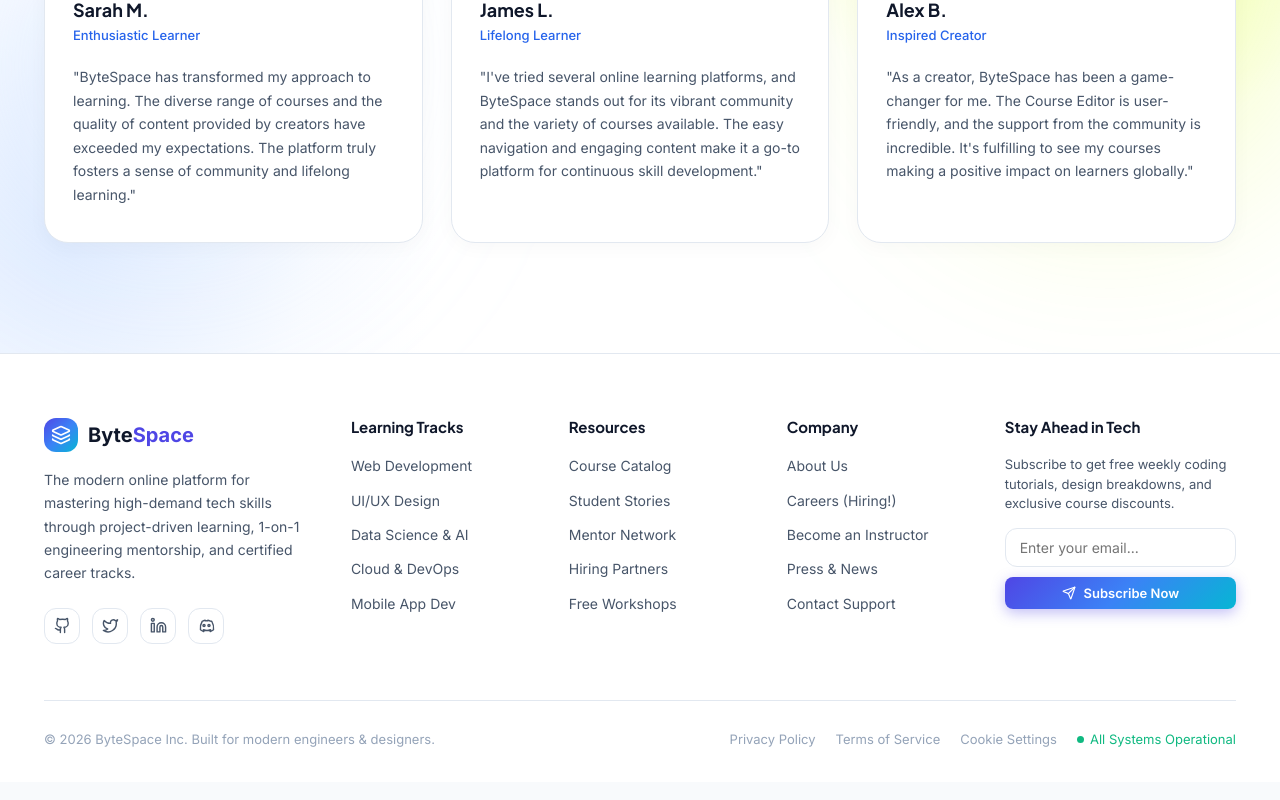
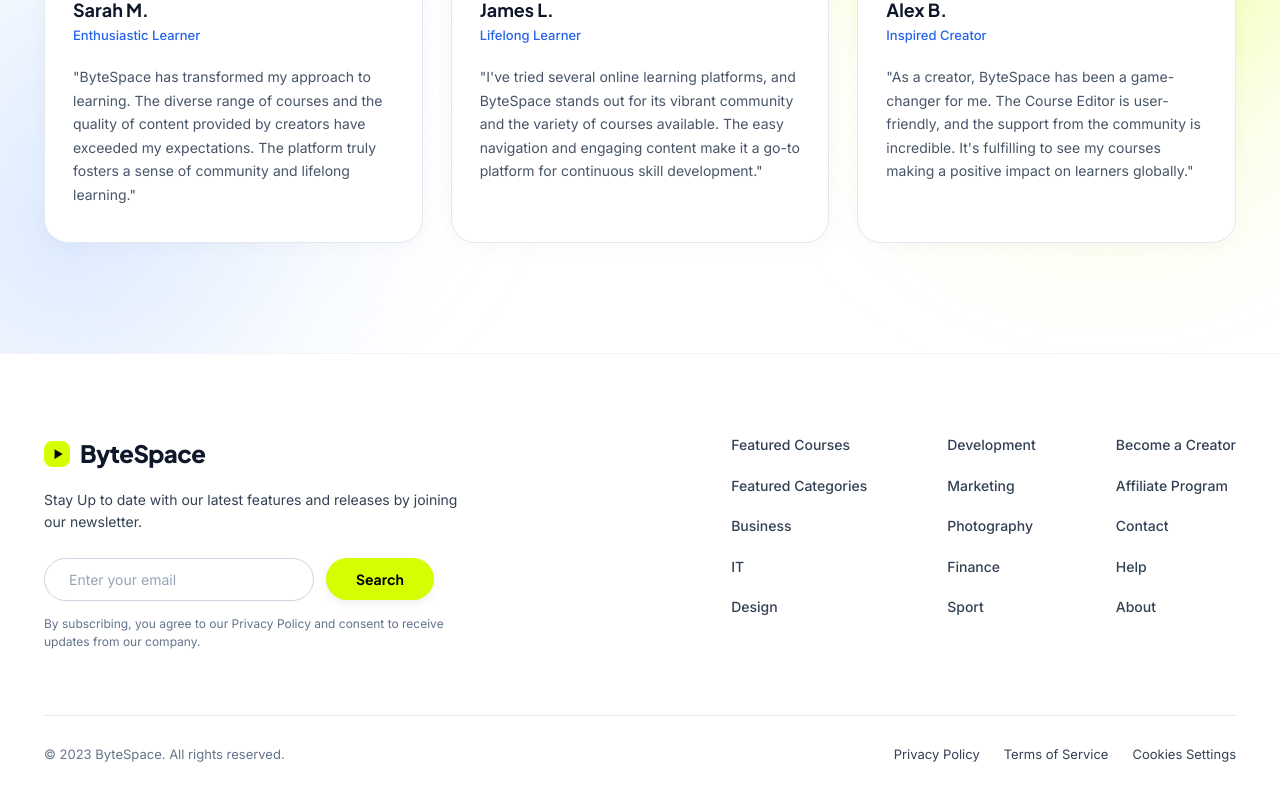
Before and after one commit to arifarman22/DoinTechTask-ArifArman, a React (Vite) app: page / in a window 1280 px wide. Shown: the part 5187-5987 px from the top of the page. Built offline with nearby package versions, Linux system fonts and the light colour scheme.

Commit message:
feat: implement pixel-perfect Figma footer matching screenshot

```diff
--- a/src/components/common/Footer.jsx
+++ b/src/components/common/Footer.jsx
@@ -1,17 +1,18 @@
 import { useState } from 'react';
 import { useApp } from '../../context/AppContext';
-import {
-  Layers,
-  Send,
-  CheckCircle2
-} from 'lucide-react';
-import { GithubIcon, TwitterIcon, LinkedinIcon, DiscordIcon } from './BrandIcons';
 import '../../styles/footer.css';
+
+// Neon Lime ByteSpace Emblem matching Figma
+const ByteSpaceFooterEmblem = () => (
+  <svg width="26" height="26" viewBox="0 0 32 32" fill="none">
+    <rect width="32" height="32" rx="10" fill="#D4FF00" />
+    <path d="M13 10L23 16L13 22V10Z" fill="#000000" />
+  </svg>
+);
 
 export const Footer = () => {
   const { navigateTo, setSelectedCategory, showToast } = useApp();
   const [email, setEmail] = useState('');
-  const [subscribed, setSubscribed] = useState(false);
 
   const handleSubscribe = (e) => {
     e.preventDefault();
@@ -19,190 +20,136 @@ export const Footer = () => {
       showToast('Please enter a valid email address.', 'error');
       return;
     }
-    setSubscribed(true);
-    showToast('Subscribed to ByteSpace newsletter! Check your inbox soon.', 'success');
+    showToast('Thank you for subscribing to ByteSpace updates!', 'success');
     setEmail('');
   };
 
-  const handleCategoryNav = (catId) => {
-    setSelectedCategory(catId);
-    navigateTo('courses');
+  const handleLinkClick = (action) => {
+    if (typeof action === 'string') {
+      if (action.startsWith('cat:')) {
+        setSelectedCategory(action.replace('cat:', ''));
+        navigateTo('courses');
+      } else {
+        navigateTo(action);
+      }
+    }
   };
 
   return (
-    <footer className="footer">
-      <div className="container">
-        <div className="footer-grid">
-          {/* Brand Info */}
-          <div className="footer-brand">
-            <div className="footer-logo" onClick={() => navigateTo('home')} style={{ cursor: 'pointer' }}>
-              <div
-                style={{
-                  width: '34px',
-                  height: '34px',
-                  background: 'var(--gradient-brand)',
-                  borderRadius: 'var(--radius-md)',
-                  display: 'flex',
-                  alignItems: 'center',
-                  justifyContent: 'center',
-                  color: '#ffffff'
-                }}
-              >
-                <Layers size={20} />
-              </div>
-              <span style={{ fontSize: '20px', fontWeight: 800, color: 'var(--text-primary)' }}>
-                Byte<span style={{ color: 'var(--primary)' }}>Space</span>
-              </span>
+    <footer className="figma-footer">
+      <div className="figma-footer-container">
+        {/* Top: Left Brand/Newsletter + Right 3 Nav Columns */}
+        <div className="figma-footer-top">
+          {/* Left Column: Brand & Newsletter */}
+          <div className="figma-footer-left">
+            <div className="figma-footer-logo" onClick={() => navigateTo('home')}>
+              <ByteSpaceFooterEmblem />
+              <span className="figma-footer-brand-name">ByteSpace</span>
             </div>
 
-            <p className="footer-desc">
-              The modern online platform for mastering high-demand tech skills through project-driven
-              learning, 1-on-1 engineering mentorship, and certified career tracks.
+            <p className="figma-footer-tagline">
+              Stay Up to date with our latest features and releases by joining our newsletter.
             </p>
 
-            <div className="footer-socials">
-              <a
-                href="https://github.com"
-                target="_blank"
-                rel="noreferrer"
-                className="social-icon-btn"
-                aria-label="GitHub"
-              >
-                <GithubIcon size={17} />
-              </a>
-              <a
-                href="https://twitter.com"
-                target="_blank"
-                rel="noreferrer"
-                className="social-icon-btn"
-                aria-label="Twitter / X"
-              >
-                <TwitterIcon size={17} />
-              </a>
-              <a
-                href="https://linkedin.com"
-                target="_blank"
-                rel="noreferrer"
-                className="social-icon-btn"
-                aria-label="LinkedIn"
-              >
-                <LinkedinIcon size={17} />
-              </a>
-              <a
-                href="https://discord.com"
-                target="_blank"
-                rel="noreferrer"
-                className="social-icon-btn"
-                aria-label="Discord"
-              >
-                <DiscordIcon size={17} />
-              </a>
-            </div>
-          </div>
-
-          {/* Learning Tracks */}
-          <div>
-            <h4 className="footer-col-title">Learning Tracks</h4>
-            <ul className="footer-links-list">
-              <li className="footer-link-item" onClick={() => handleCategoryNav('web-dev')}>
-                Web Development
-              </li>
-              <li className="footer-link-item" onClick={() => handleCategoryNav('ui-ux')}>
-                UI/UX Design
-              </li>
-              <li className="footer-link-item" onClick={() => handleCategoryNav('ai-data')}>
-                Data Science & AI
-              </li>
-              <li className="footer-link-item" onClick={() => handleCategoryNav('cloud-devops')}>
-                Cloud & DevOps
-              </li>
-              <li className="footer-link-item" onClick={() => handleCategoryNav('mobile-dev')}>
-                Mobile App Dev
-              </li>
-            </ul>
-          </div>
-
-          {/* Resources */}
-          <div>
-            <h4 className="footer-col-title">Resources</h4>
-            <ul className="footer-links-list">
-              <li className="footer-link-item" onClick={() => navigateTo('courses')}>
-                Course Catalog
-              </li>
-              <li className="footer-link-item" onClick={() => navigateTo('home')}>
-                Student Stories
-              </li>
-              <li className="footer-link-item" onClick={() => navigateTo('home')}>
-                Mentor Network
-              </li>
-              <li className="footer-link-item" onClick={() => navigateTo('home')}>
-                Hiring Partners
-              </li>
-              <li className="footer-link-item" onClick={() => navigateTo('home')}>
-                Free Workshops
-              </li>
-            </ul>
-          </div>
-
-          {/* Company */}
-          <div>
-            <h4 className="footer-col-title">Company</h4>
-            <ul className="footer-links-list">
-              <li className="footer-link-item" onClick={() => navigateTo('home')}>
-                About Us
-              </li>
-              <li className="footer-link-item" onClick={() => navigateTo('home')}>
-                Careers (Hiring!)
-              </li>
-              <li className="footer-link-item" onClick={() => navigateTo('signup')}>
-                Become an Instructor
-              </li>
-              <li className="footer-link-item" onClick={() => navigateTo('home')}>
-                Press & News
-              </li>
-              <li className="footer-link-item" onClick={() => navigateTo('home')}>
-                Contact Support
-              </li>
-            </ul>
-          </div>
-
-          {/* Newsletter Form */}
-          <div>
-            <h4 className="footer-col-title">Stay Ahead in Tech</h4>
-            <p style={{ fontSize: '13px', color: 'var(--text-secondary)', marginBottom: '14px', lineHeight: 1.5 }}>
-              Subscribe to get free weekly coding tutorials, design breakdowns, and exclusive course discounts.
-            </p>
-
-            <form onSubmit={handleSubscribe} className="footer-newsletter-form">
+            <form onSubmit={handleSubscribe} className="figma-footer-form">
               <input
                 type="email"
-                className="newsletter-input"
-                placeholder="Enter your email..."
+                placeholder="Enter your email"
+                className="figma-footer-input"
                 value={email}
                 onChange={(e) => setEmail(e.target.value)}
                 required
               />
-              <button type="submit" className="btn btn-primary btn-sm" style={{ width: '100%' }}>
-                <Send size={14} />
-                Subscribe Now
+              <button type="submit" className="figma-footer-btn">
+                Search
               </button>
             </form>
+
+            <p className="figma-footer-disclaimer">
+              By subscribing, you agree to our Privacy Policy and consent to receive updates from our
+              company.
+            </p>
+          </div>
+
+          {/* Right: 3 Nav Columns matching Figma */}
+          <div className="figma-footer-nav-grid">
+            {/* Column 1 */}
+            <div className="figma-footer-nav-col">
+              <span className="figma-footer-nav-link" onClick={() => handleLinkClick('courses')}>
+                Featured Courses
+              </span>
+              <span className="figma-footer-nav-link" onClick={() => handleLinkClick('courses')}>
+                Featured Categories
+              </span>
+              <span className="figma-footer-nav-link" onClick={() => handleLinkClick('cat:ai-data')}>
+                Business
+              </span>
+              <span className="figma-footer-nav-link" onClick={() => handleLinkClick('cat:cloud-devops')}>
+                IT
+              </span>
+              <span className="figma-footer-nav-link" onClick={() => handleLinkClick('cat:ui-ux')}>
+                Design
+              </span>
+            </div>
+
+            {/* Column 2 */}
+            <div className="figma-footer-nav-col">
+              <span className="figma-footer-nav-link" onClick={() => handleLinkClick('cat:web-dev')}>
+                Development
+              </span>
+              <span className="figma-footer-nav-link" onClick={() => handleLinkClick('cat:ui-ux')}>
+                Marketing
+              </span>
+              <span className="figma-footer-nav-link" onClick={() => handleLinkClick('courses')}>
+                Photography
+              </span>
+              <span className="figma-footer-nav-link" onClick={() => handleLinkClick('cat:ai-data')}>
+                Finance
+              </span>
+              <span className="figma-footer-nav-link" onClick={() => handleLinkClick('courses')}>
+                Sport
+              </span>
+            </div>
+
+            {/* Column 3 */}
+            <div className="figma-footer-nav-col">
+              <span className="figma-footer-nav-link" onClick={() => handleLinkClick('signup')}>
+                Become a Creator
+              </span>
+              <span className="figma-footer-nav-link" onClick={() => handleLinkClick('signup')}>
+                Affiliate Program
+              </span>
+              <span className="figma-footer-nav-link" onClick={() => showToast('Contact support: support@bytespace.com', 'info')}>
+                Contact
+              </span>
+              <span className="figma-footer-nav-link" onClick={() => showToast('Help Center is available 24/7', 'info')}>
+                Help
+              </span>
+              <span className="figma-footer-nav-link" onClick={() => handleLinkClick('home')}>
+                About
+              </span>
+            </div>
           </div>
         </div>
 
-        {/* Footer Bottom */}
-        <div className="footer-bottom">
-          <div>
-            © {new Date().getFullYear()} ByteSpace Inc. Built for modern engineers & designers.
+        {/* Divider Line */}
+        <div className="figma-footer-divider" />
+
+        {/* Bottom Row */}
+        <div className="figma-footer-bottom">
+          <div className="figma-footer-copyright">
+            © 2023 ByteSpace. All rights reserved.
           </div>
 
-          <div className="footer-bottom-links">
-            <span style={{ cursor: 'pointer' }}>Privacy Policy</span>
-            <span style={{ cursor: 'pointer' }}>Terms of Service</span>
-            <span style={{ cursor: 'pointer' }}>Cookie Settings</span>
-            <span style={{ display: 'inline-flex', alignItems: 'center', gap: '6px', color: '#10B981' }}>
-              <span style={{ width: '7px', height: '7px', borderRadius: '50%', backgroundColor: '#10B981' }} />
-              All Systems Operational
+          <div className="figma-footer-bottom-links">
+            <span className="figma-footer-bottom-link" onClick={() => showToast('Privacy Policy viewed', 'info')}>
+              Privacy Policy
+            </span>
+            <span className="figma-footer-bottom-link" onClick={() => showToast('Terms of Service viewed', 'info')}>
+              Terms of Service
+            </span>
+            <span className="figma-footer-bottom-link" onClick={() => showToast('Cookies Settings opened', 'info')}>
+              Cookies Settings
             </span>
           </div>
         </div>
--- a/src/styles/footer.css
+++ b/src/styles/footer.css
@@ -1,147 +1,231 @@
-/* Footer Styles */
-.footer {
-  background-color: var(--bg-surface);
-  border-top: 1px solid var(--border-subtle);
-  padding-top: 64px;
-  padding-bottom: 32px;
-  color: var(--text-secondary);
+/* Figma-Accurate Footer Styling */
+.figma-footer {
+  background-color: #ffffff;
+  color: #0f172a;
+  padding: 80px 0 40px 0;
+  width: 100%;
+  border-top: 1px solid #f1f5f9;
 }
 
-.footer-grid {
-  display: grid;
-  grid-template-columns: 1.5fr 1fr 1fr 1fr 1.3fr;
-  gap: 40px;
-  margin-bottom: 56px;
+.figma-footer-container {
+  max-width: 1240px;
+  margin: 0 auto;
+  padding: 0 24px;
 }
 
-.footer-brand {
+/* Top Section: Left Brand/Newsletter + Right 3 Nav Columns */
+.figma-footer-top {
   display: flex;
-  flex-direction: column;
+  justify-content: space-between;
+  align-items: flex-start;
+  gap: 60px;
 }
 
-.footer-logo {
-  display: flex;
+/* Left Brand & Newsletter */
+.figma-footer-left {
+  max-width: 440px;
+  flex: 1;
+}
+
+.figma-footer-logo {
+  display: inline-flex;
   align-items: center;
   gap: 10px;
+  cursor: pointer;
+  user-select: none;
   margin-bottom: 16px;
 }
 
-.footer-desc {
-  font-size: 14px;
-  line-height: 1.65;
-  color: var(--text-secondary);
-  margin-bottom: 24px;
-  max-width: 320px;
+.figma-footer-brand-name {
+  font-family: var(--font-heading, -apple-system, BlinkMacSystemFont, 'Segoe UI', Roboto, sans-serif);
+  font-size: 24px;
+  font-weight: 800;
+  letter-spacing: -0.025em;
+  color: #0f172a;
 }
 
-.footer-socials {
+.figma-footer-tagline {
+  font-family: var(--font-body, system-ui, sans-serif);
+  font-size: 14px;
+  line-height: 1.6;
+  color: #334155;
+  margin: 0 0 24px 0;
+  max-width: 420px;
+}
+
+/* Newsletter Form */
+.figma-footer-form {
   display: flex;
   align-items: center;
   gap: 12px;
+  flex-wrap: wrap;
 }
 
-.social-icon-btn {
-  width: 36px;
-  height: 36px;
-  border-radius: var(--radius-md);
-  border: 1px solid var(--border-subtle);
-  background-color: var(--bg-card);
-  display: flex;
-  align-items: center;
-  justify-content: center;
-  color: var(--text-secondary);
-  transition: all var(--transition-fast);
+.figma-footer-input {
+  border: 1px solid #cbd5e1;
+  border-radius: 9999px;
+  padding: 12px 24px;
+  font-size: 14px;
+  color: #0f172a;
+  background-color: #ffffff;
+  outline: none;
+  width: 270px;
+  transition: all 0.2s ease;
 }
 
-.social-icon-btn:hover {
-  color: var(--primary);
-  border-color: var(--primary);
-  background-color: var(--bg-secondary);
-  transform: translateY(-2px);
+.figma-footer-input:focus {
+  border-color: #003be2;
+  box-shadow: 0 0 0 3px rgba(0, 59, 226, 0.1);
 }
 
-.footer-col-title {
-  font-size: 15px;
-  font-weight: 700;
-  color: var(--text-primary);
-  margin-bottom: 18px;
+.figma-footer-input::placeholder {
+  color: #94a3b8;
 }
 
-.footer-links-list {
-  list-style: none;
+.figma-footer-btn {
+  background-color: #d4ff00;
+  color: #000000;
+  font-family: var(--font-heading, system-ui, sans-serif);
+  font-size: 14px;
+  font-weight: 700;
+  padding: 12px 30px;
+  border-radius: 9999px;
+  border: none;
+  cursor: pointer;
+  transition: all 0.2s cubic-bezier(0.4, 0, 0.2, 1);
+  box-shadow: 0 2px 8px rgba(0, 0, 0, 0.08);
+}
+
+.figma-footer-btn:hover {
+  background-color: #e2ff38;
+  transform: scale(1.03);
+}
+
+.figma-footer-disclaimer {
+  font-size: 12px;
+  line-height: 1.5;
+  color: #64748b;
+  margin-top: 14px;
+  max-width: 400px;
+}
+
+/* Right 3 Navigation Columns */
+.figma-footer-nav-grid {
+  display: flex;
+  gap: 80px;
+}
+
+.figma-footer-nav-col {
   display: flex;
   flex-direction: column;
-  gap: 12px;
+  gap: 18px;
 }
 
-.footer-link-item {
+.figma-footer-nav-link {
+  font-family: var(--font-body, system-ui, sans-serif);
   font-size: 14px;
-  color: var(--text-secondary);
+  font-weight: 500;
+  color: #334155;
   cursor: pointer;
-  transition: color var(--transition-fast);
+  transition: color 0.2s ease;
+  user-select: none;
+  white-space: nowrap;
 }
 
-.footer-link-item:hover {
-  color: var(--primary);
+.figma-footer-nav-link:hover {
+  color: #003be2;
 }
 
-/* Newsletter Input */
-.footer-newsletter-form {
-  display: flex;
-  flex-direction: column;
-  gap: 10px;
+/* Divider Line */
+.figma-footer-divider {
+  width: 100%;
+  height: 1px;
+  background-color: #e2e8f0;
+  margin-top: 64px;
+  margin-bottom: 28px;
 }
 
-.newsletter-input-wrap {
-  display: flex;
-  position: relative;
-}
-
-.newsletter-input {
-  width: 100%;
-  padding: 10px 14px;
-  font-size: 14px;
-  border-radius: var(--radius-md);
-  border: 1px solid var(--border-subtle);
-  background-color: var(--bg-input);
-  color: var(--text-primary);
-}
-
-.newsletter-input:focus {
-  border-color: var(--primary);
-}
-
-/* Footer Bottom */
-.footer-bottom {
+/* Bottom Row */
+.figma-footer-bottom {
   display: flex;
   align-items: center;
   justify-content: space-between;
-  padding-top: 28px;
-  border-top: 1px solid var(--border-subtle);
+  flex-wrap: wrap;
+  gap: 16px;
   font-size: 13px;
-  color: var(--text-muted);
+  color: #64748b;
 }
 
-.footer-bottom-links {
-  display: flex;
-  gap: 20px;
+.figma-footer-copyright {
+  color: #64748b;
 }
 
-@media (max-width: 1024px) {
-  .footer-grid {
-    grid-template-columns: repeat(3, 1fr);
+.figma-footer-bottom-links {
+  display: flex;
+  align-items: center;
+  gap: 24px;
+}
+
+.figma-footer-bottom-link {
+  color: #334155;
+  cursor: pointer;
+  transition: color 0.2s ease;
+  user-select: none;
+}
+
+.figma-footer-bottom-link:hover {
+  color: #003be2;
+}
+
+/* Responsive */
+@media (max-width: 992px) {
+  .figma-footer-top {
+    flex-direction: column;
+    gap: 40px;
+  }
+
+  .figma-footer-left {
+    max-width: 100%;
+  }
+
+  .figma-footer-nav-grid {
+    gap: 50px;
+    width: 100%;
+    justify-content: space-between;
   }
 }
 
-@media (max-width: 768px) {
-  .footer-grid {
-    grid-template-columns: 1fr;
-    gap: 32px;
+@media (max-width: 680px) {
+  .figma-footer {
+    padding: 50px 0 30px 0;
   }
 
-  .footer-bottom {
+  .figma-footer-form {
     flex-direction: column;
+    align-items: flex-start;
+  }
+
+  .figma-footer-input {
+    width: 100%;
+  }
+
+  .figma-footer-btn {
+    width: 100%;
+  }
+
+  .figma-footer-nav-grid {
+    flex-direction: column;
+    gap: 24px;
+  }
+
+  .figma-footer-bottom {
+    flex-direction: column;
+    align-items: flex-start;
+    gap: 14px;
+  }
+
+  .figma-footer-bottom-links {
+    flex-wrap: wrap;
     gap: 16px;
-    text-align: center;
   }
 }
```
